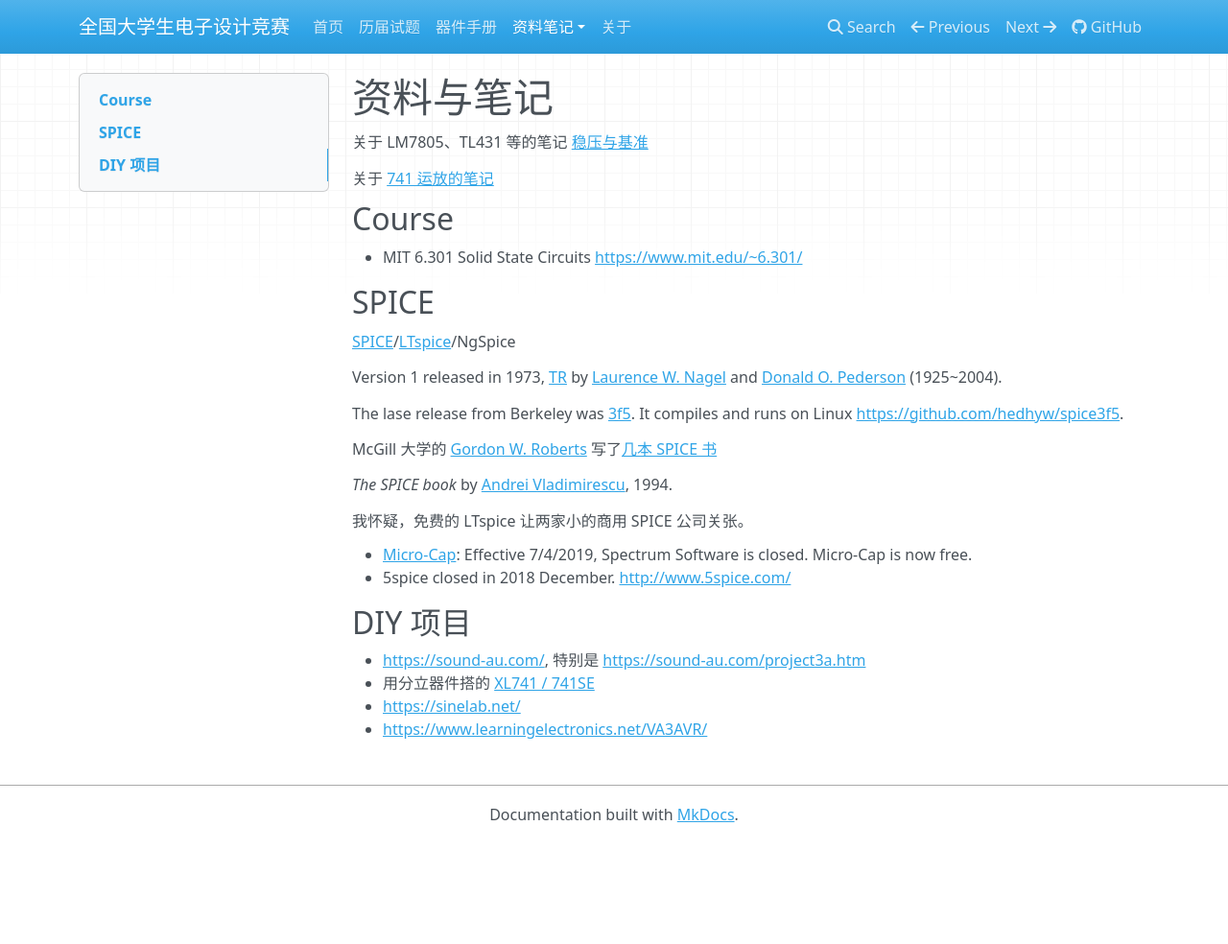
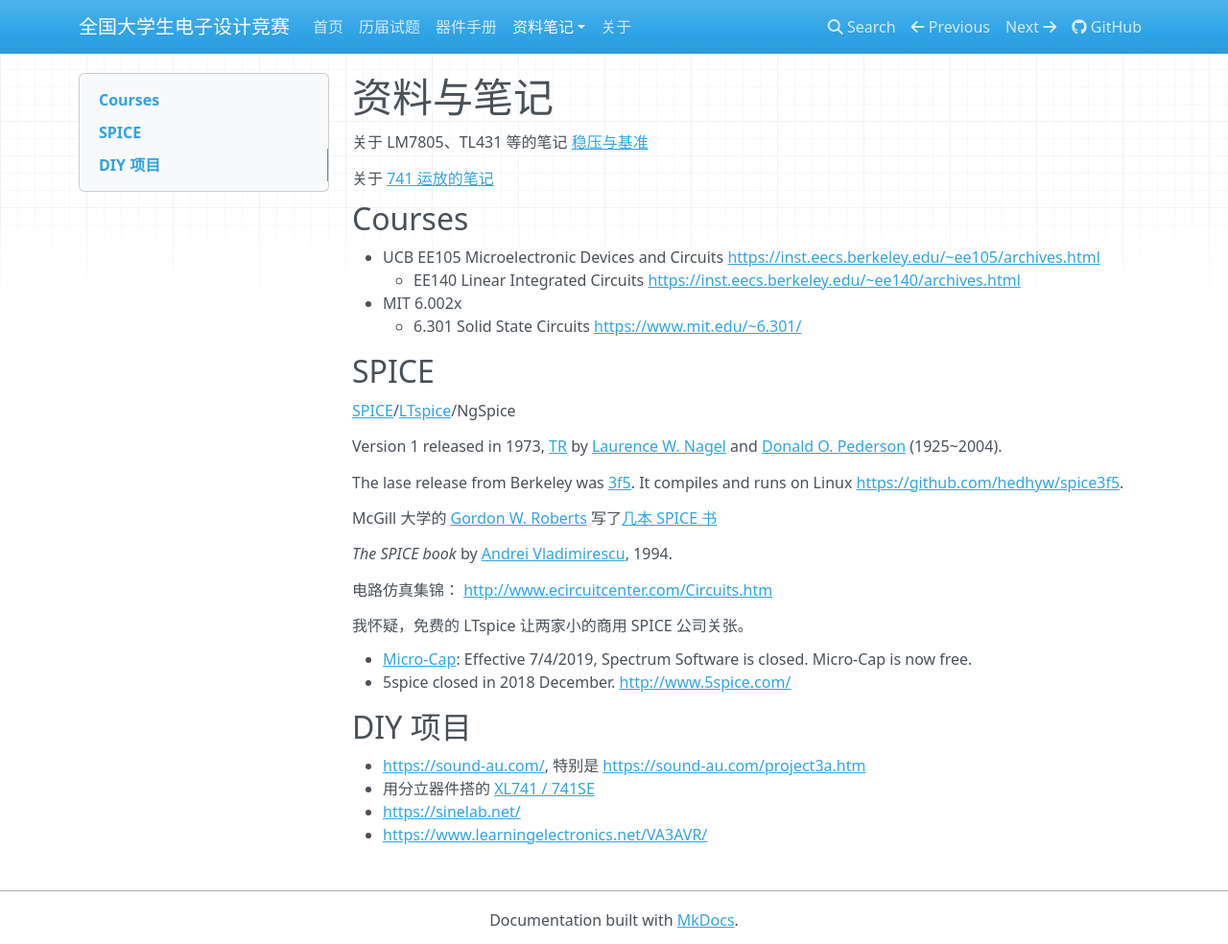
Before and after one commit to chenshuo/nuedc, an MkDocs documentation site: the page built from docs/notes.md, in a window 1280 px wide and 984 px high. Shown: the whole window at 96% size. Built offline with MkDocs 1.6.1, drawn with Linux system fonts in a browser that asks for light colours; nearby versions of some CDN libraries.

Commit message:
Update notes

```diff
--- a/docs/notes.md
+++ b/docs/notes.md
@@ -4,9 +4,12 @@
 
 关于 [741 运放的笔记](741.md)
 
-## Course
+## Courses
 
-* MIT 6.301 Solid State Circuits <https://www.mit.edu/~6.301/>
+* UCB EE105 Microelectronic Devices and Circuits <https://inst.eecs.berkeley.edu/~ee105/archives.html>
+    * EE140 Linear Integrated Circuits <https://inst.eecs.berkeley.edu/~ee140/archives.html>
+* MIT 6.002x
+    * 6.301 Solid State Circuits <https://www.mit.edu/~6.301/>
 
 ## SPICE
 
@@ -20,6 +23,9 @@
 
 _The SPICE book_ by [Andrei Vladimirescu](https://scholar.google.com/citations?user=ppZ1RtAAAAAJ&hl=en), 1994.
 
+电路仿真集锦： <http://www.ecircuitcenter.com/Circuits.htm>
+
+
 我怀疑，免费的 LTspice 让两家小的商用 SPICE 公司关张。
 
 * [Micro-Cap](https://en.wikipedia.org/wiki/Micro-Cap): Effective 7/4/2019, Spectrum Software is closed. Micro-Cap is now free.
```
Also changed, not shown: docs/datasheets.md (+1 -1 lines).
